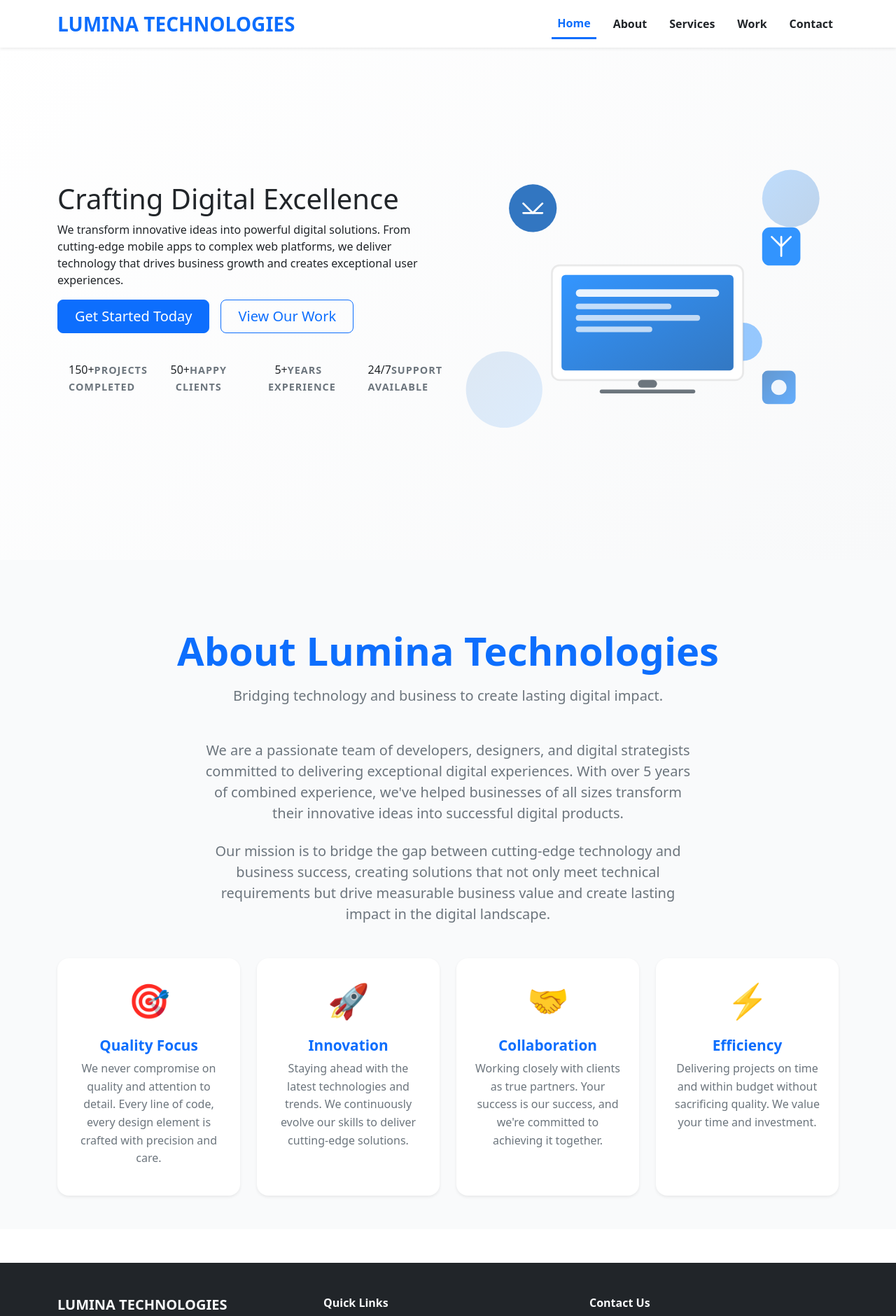
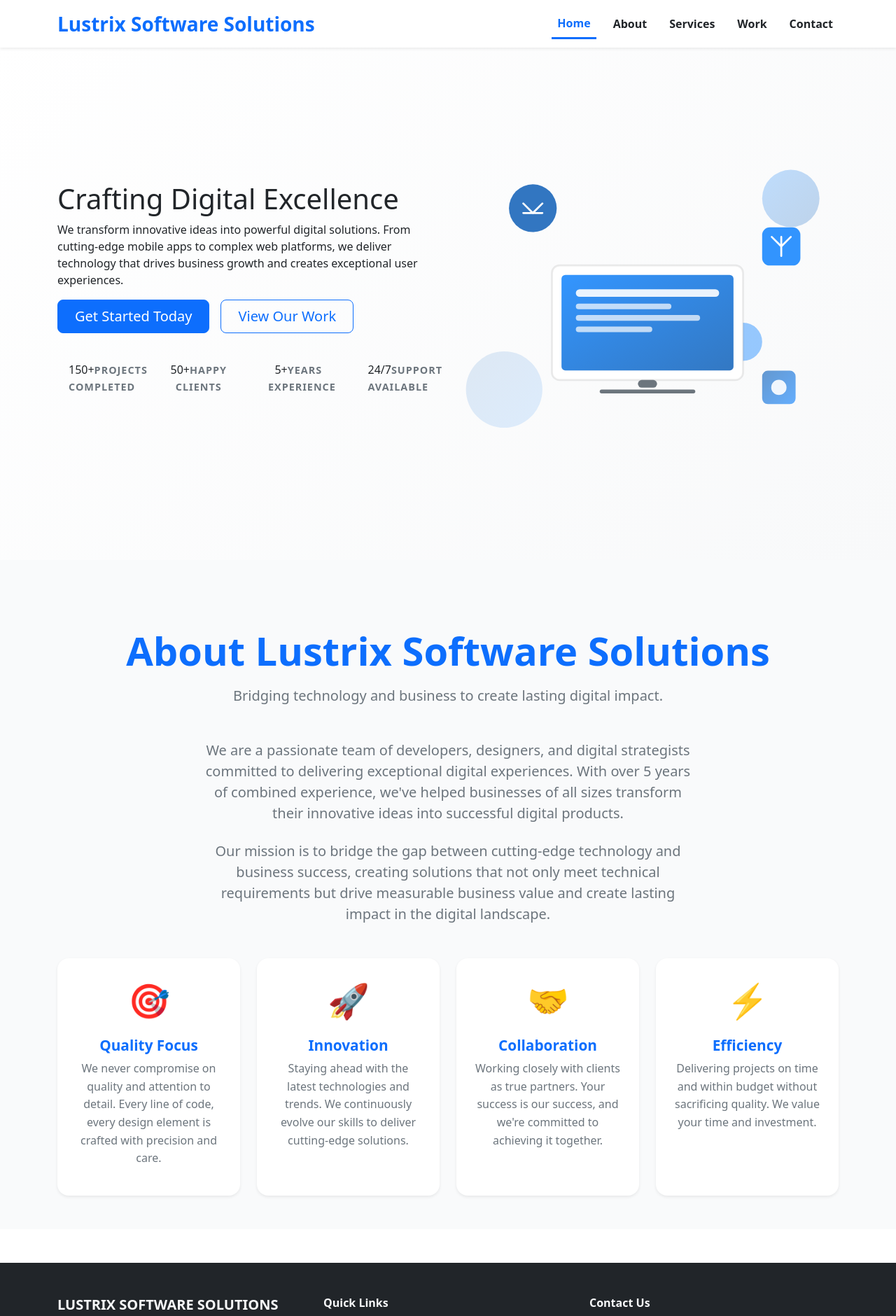
Before and after one commit to Faizan80235/LUMINA-TECHNOLOGIES, a React (Create React App) app: page / in a window 1280 px wide. Shown: the top 1880 px of the page at 70% size. Built offline with nearby package versions, Linux system fonts and the light colour scheme.

Commit message:
update my project

```diff
--- a/src/Component/About.js
+++ b/src/Component/About.js
@@ -58,7 +58,7 @@ const About = () => {
         >
           <br></br>
           <br></br>
-          <h1 className="display-4 fw-bold text-primary mb-3">About Lumina Technologies</h1>
+          <h1 className="display-4 fw-bold text-primary mb-3">About Lustrix Software Solutions</h1>
           <p className="lead text-secondary">
             Bridging technology and business to create lasting digital impact.
           </p>
--- a/src/Component/Contact.js
+++ b/src/Component/Contact.js
@@ -39,7 +39,7 @@ const Contact = () => {
               </div>
               <div className="p-4 bg-white shadow-sm rounded-4">
                 <h6 className="fw-bold mb-1">📧 Email</h6>
-                <p className="text-muted mb-0">contact@lumina.com</p>
+                <p className="text-muted mb-0">contact@Lustrix Software Solutions</p>
               </div>
               <div className="p-4 bg-white shadow-sm rounded-4">
                 <h6 className="fw-bold mb-1">📞 Phone</h6>
--- a/src/Component/Footer.js
+++ b/src/Component/Footer.js
@@ -15,7 +15,7 @@ const Footer = () => {
             transition={{ duration: 0.6 }}
             viewport={{ once: true }}
           >
-            <h5 className="fw-bold text-uppercase">Lumina Technologies</h5>
+            <h5 className="fw-bold text-uppercase">Lustrix Software Solutions</h5>
             <p className="small">
               Driving innovation through technology solutions in AI, web,
               mobile, and cloud. We deliver excellence and empower businesses to
--- a/src/Component/Navabr.js
+++ b/src/Component/Navabr.js
@@ -22,7 +22,7 @@ function Navbar() {
       <div className="container">
         {/* Brand */}
         <NavLink to="/" className="navbar-brand fw-bold fs-3 text-primary">
-          LUMINA TECHNOLOGIES
+       Lustrix Software Solutions
         </NavLink>
 
         {/* Toggler */}
```
